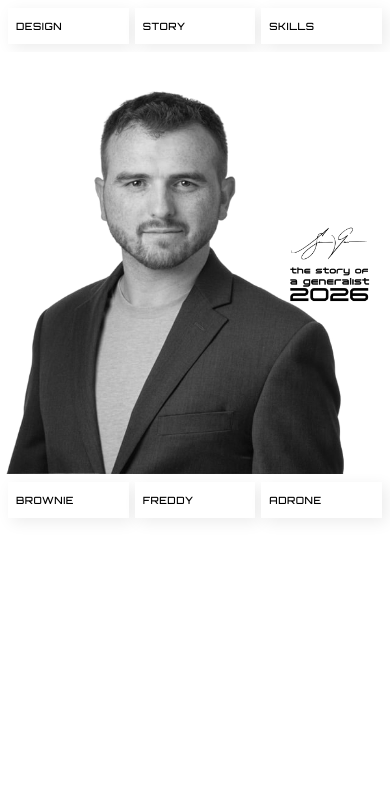
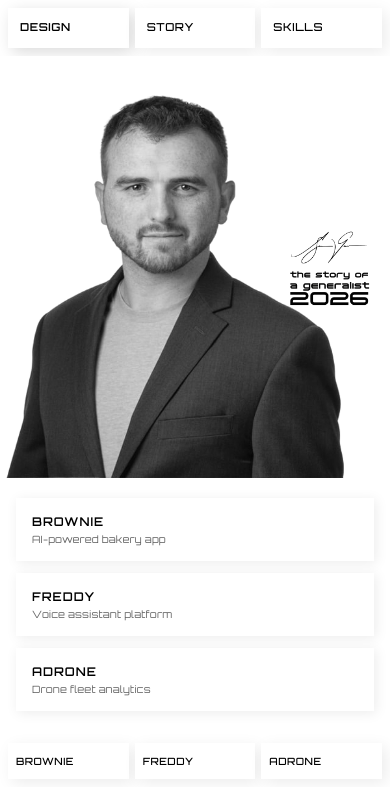
Before and after one commit to tatsuyakuroda/stephen-portfolio, a React (Vite) app: page / in a window 390 px wide. Shown: the top 812 px of the page. Built offline with nearby package versions, Linux system fonts and the light colour scheme.

Commit message:
Enhance navigation and tab functionality in App.jsx, adding active state styling for buttons. Update App.css with new styles for project teasers, tab content, and responsive adjustments. Modify index.html viewport meta tag for better mobile support.

```diff
--- a/index.html
+++ b/index.html
@@ -6,7 +6,7 @@
     <link rel="preconnect" href="https://fonts.gstatic.com" crossorigin />
     <link href="https://fonts.googleapis.com/css2?family=Orbitron:wght@400;500;600;700;800;900&family=Share+Tech&display=swap" rel="stylesheet" />
     <link rel="icon" type="image/jpeg" href="/images/favi.jpg" />
-    <meta name="viewport" content="width=device-width, initial-scale=1.0" />
+    <meta name="viewport" content="width=device-width, initial-scale=1.0, viewport-fit=cover" />
     <title>stephen-portfolio</title>
   </head>
   <body>
--- a/src/App.css
+++ b/src/App.css
@@ -78,6 +78,11 @@
   transform: translateY(-50%);
 }
 
+.nav-btn-active {
+  box-shadow: 4px 4px 16px rgba(0, 0, 0, 0.15);
+  font-weight: 600;
+}
+
 .mobile-layout {
   display: block;
   min-height: 100svh;
@@ -92,8 +97,9 @@
   overflow: visible;
 }
 
-.nav-right,
-.nav-bottom {
+.nav-tabs,
+.nav-bottom,
+.tab-content {
   display: none;
 }
 
@@ -178,7 +184,11 @@
 @media (max-width: 768px) {
   .layout {
     display: block;
-    min-height: 100svh;
+    min-height: auto;
+  }
+
+  .app {
+    min-height: auto;
   }
 
   .sidebar {
@@ -188,7 +198,7 @@
   .mobile-layout {
     display: flex;
     flex-direction: column;
-    min-height: 100svh;
+    min-height: auto;
     gap: 0;
   }
 
@@ -199,6 +209,7 @@
     justify-content: center;
     padding: 0;
     margin: 0;
+    min-height: 0;
   }
 
   .portrait {
@@ -208,9 +219,16 @@
     max-width: 100%;
     object-fit: contain;
     object-position: bottom center;
+    vertical-align: bottom;
   }
 
-  .nav-right {
+  .canvas.canvas-story,
+  .canvas.canvas-skills {
+    min-height: 0;
+    padding: 0;
+  }
+
+  .nav-tabs {
     display: grid;
     grid-template-columns: repeat(3, 1fr);
     gap: 6px;
@@ -218,15 +236,23 @@
     flex-shrink: 0;
   }
 
+  .tab-content {
+    display: block;
+    flex: 1 1 auto;
+    padding: 24px 20px calc(32px + env(safe-area-inset-bottom, 0px));
+    min-height: 0;
+  }
+
   .nav-bottom {
     display: grid;
     grid-template-columns: repeat(3, 1fr);
     gap: 6px;
     padding: 12px;
+    padding-bottom: calc(12px + env(safe-area-inset-bottom, 0px));
     flex-shrink: 0;
   }
 
-  .nav-right .nav-btn,
+  .nav-tabs .nav-btn,
   .nav-bottom .nav-btn {
     width: 100%;
     min-width: 0;
@@ -244,6 +270,137 @@
 
   .branding-signature {
     height: 100px;
+  }
+
+  /* Tab content: Project teasers (DESIGN) */
+  .project-teasers {
+    display: grid;
+    grid-template-columns: repeat(3, 1fr);
+    gap: 12px;
+  }
+
+  .project-teaser {
+    font-family: 'Orbitron', system-ui, sans-serif;
+    padding: 16px;
+    background: #fff;
+    border: none;
+    box-shadow: 2px 2px 12px rgba(0, 0, 0, 0.08);
+    cursor: pointer;
+    text-align: center;
+    transition: box-shadow 0.2s;
+    display: flex;
+    flex-direction: column;
+    gap: 4px;
+  }
+
+  .project-teaser:hover {
+    box-shadow: 3px 3px 16px rgba(0, 0, 0, 0.12);
+  }
+
+  .project-teaser-name {
+    font-size: 12px;
+    font-weight: 600;
+    letter-spacing: 0.08em;
+    text-transform: uppercase;
+    color: #000;
+  }
+
+  .project-teaser-tag {
+    font-size: 10px;
+    font-weight: 400;
+    letter-spacing: 0.02em;
+    color: #666;
+    text-transform: none;
+  }
+
+  /* Tab content: Story */
+  .tab-story {
+    text-align: center;
+    max-width: 480px;
+    margin: 0 auto;
+  }
+
+  .tab-story-signature {
+    height: 48px;
+    width: auto;
+    margin: 0 auto 16px;
+    display: block;
+  }
+
+  .tab-story-intro {
+    font-family: 'Orbitron', system-ui, sans-serif;
+    font-size: 15px;
+    line-height: 1.6;
+    color: #000;
+    margin: 0 0 12px;
+    -webkit-line-clamp: 4;
+    display: -webkit-box;
+    -webkit-box-orient: vertical;
+    overflow: hidden;
+  }
+
+  .tab-story-tagline {
+    font-family: 'Orbitron', system-ui, sans-serif;
+    font-size: 14px;
+    letter-spacing: 0.2em;
+    color: #333;
+    margin: 0 0 20px;
+    text-transform: lowercase;
+  }
+
+  .tab-story-btn {
+    font-family: 'Orbitron', system-ui, sans-serif;
+    font-size: 12px;
+    font-weight: 600;
+    letter-spacing: 0.1em;
+    padding: 12px 24px;
+    background: #000;
+    color: #fff;
+    border: none;
+    cursor: pointer;
+    text-transform: uppercase;
+    transition: opacity 0.2s;
+  }
+
+  .tab-story-btn:hover {
+    opacity: 0.85;
+  }
+
+  /* Tab content: Skills */
+  .tab-skills {
+    padding: 0;
+  }
+
+  .skills-grid {
+    display: grid;
+    grid-template-columns: repeat(2, 1fr);
+    gap: 16px 24px;
+  }
+
+  .skill-item {
+    display: flex;
+    flex-direction: column;
+    gap: 6px;
+  }
+
+  .skill-name {
+    font-family: 'Orbitron', system-ui, sans-serif;
+    font-size: 12px;
+    font-weight: 600;
+    letter-spacing: 0.05em;
+    color: #000;
+  }
+
+  .skill-bar-wrap {
+    height: 6px;
+    background: #eee;
+    overflow: hidden;
+  }
+
+  .skill-bar {
+    height: 100%;
+    background: #000;
+    transition: width 0.5s ease;
   }
 }
 
@@ -267,9 +424,17 @@
     min-height: 36px;
   }
 
-  .nav-right,
+  .nav-tabs,
   .nav-bottom {
     padding: 8px;
+  }
+
+  .tab-content {
+    padding: 20px 16px 24px;
+  }
+
+  .project-teasers {
+    grid-template-columns: 1fr;
   }
 
   .portrait {
@@ -279,11 +444,15 @@
   .branding-signature {
     height: 80px;
   }
+
+  .skills-grid {
+    grid-template-columns: 1fr;
+  }
 }
 
 /* Extra small */
 @media (max-width: 360px) {
-  .nav-right .nav-btn {
+  .nav-tabs .nav-btn {
     min-width: 60px;
     font-size: 9px;
   }
@@ -291,4 +460,8 @@
   .portrait {
     height: 45svh;
   }
+
+  .tab-story-intro {
+    font-size: 14px;
+  }
 }
--- a/src/App.jsx
+++ b/src/App.jsx
@@ -1,12 +1,41 @@
+import { useState } from 'react'
 import './App.css'
 
-const navItems = ['DESIGN', 'STORY', 'SKILLS', 'BROWNIE', 'FREDDY', 'ADRONE']
-const navRight = navItems.slice(0, 3)
-const navBottom = navItems.slice(3, 6)
+const TABS = ['DESIGN', 'STORY', 'SKILLS']
+const PROJECTS = [
+  { id: 'brownie', name: 'BROWNIE' },
+  { id: 'freddy', name: 'FREDDY' },
+  { id: 'adrone', name: 'ADRONE' },
+]
 
-function NavButton({ label }) {
+const SKILLS = [
+  { name: 'Machine Learning', level: 90 },
+  { name: 'TypeScript', level: 88 },
+  { name: 'System Design', level: 85 },
+  { name: 'UX Research', level: 82 },
+  { name: 'Data Pipelines', level: 80 },
+  { name: 'APIs & Integrations', level: 92 },
+]
+
+const STORY_INTRO =
+  'From code to canvas, strategy to systems — I build bridges between disciplines. Not a specialist. A connector.'
+
+const STORY_TAGLINE = 'engineer · designer · storyteller'
+
+const PROJECT_TEASERS = [
+  { id: 'brownie', name: 'BROWNIE', tag: 'AI-powered bakery app' },
+  { id: 'freddy', name: 'FREDDY', tag: 'Voice assistant platform' },
+  { id: 'adrone', name: 'ADRONE', tag: 'Drone fleet analytics' },
+]
+
+function NavButton({ label, onClick, isActive }) {
   return (
-    <button type="button" className="nav-btn" data-animation="both">
+    <button
+      type="button"
+      className={`nav-btn ${isActive ? 'nav-btn-active' : ''}`}
+      data-animation="both"
+      onClick={onClick}
+    >
       <span className="nav-btn-text">
         <span className="nav-btn-text-track">
           <span>{label}</span>
@@ -18,21 +47,39 @@ function NavButton({ label }) {
 }
 
 function App() {
+  const [activeTab, setActiveTab] = useState('DESIGN')
+
   return (
     <div className="app">
       <div className="layout">
         <nav className="sidebar">
-          {navItems.map((label) => (
-            <NavButton key={label} label={label} />
+          {TABS.map((label) => (
+            <NavButton
+              key={label}
+              label={label}
+              isActive={activeTab === label}
+              onClick={() => setActiveTab(label)}
+            />
+          ))}
+          {PROJECTS.map((p) => (
+            <NavButton key={p.id} label={p.name} />
           ))}
         </nav>
         <div className="mobile-layout">
-          <div className="nav-right">
-            {navRight.map((label) => (
-              <NavButton key={label} label={label} />
+          <div className="nav-tabs">
+            {TABS.map((label) => (
+              <NavButton
+                key={label}
+                label={label}
+                isActive={activeTab === label}
+                onClick={() => setActiveTab(label)}
+              />
             ))}
           </div>
-          <main className="canvas">
+
+          <main className={`canvas canvas-${activeTab.toLowerCase()}`}>
+            {activeTab === 'DESIGN' && (
+              <>
                 <img
                   src="/images/stephen.png"
                   alt="Stephen"
@@ -45,10 +92,65 @@ function App() {
                     className="branding-signature"
                   />
                 </aside>
+              </>
+            )}
           </main>
+
+          <section className="tab-content">
+            {activeTab === 'DESIGN' && (
+              <div className="tab-design">
+                <div className="project-teasers">
+                  {PROJECT_TEASERS.map((p) => (
+                    <button
+                      key={p.id}
+                      type="button"
+                      className="project-teaser"
+                    >
+                      <span className="project-teaser-name">{p.name}</span>
+                      <span className="project-teaser-tag">{p.tag}</span>
+                    </button>
+                  ))}
+                </div>
+              </div>
+            )}
+
+            {activeTab === 'STORY' && (
+              <div className="tab-story">
+                <img
+                  src="/images/sign.png"
+                  alt="Signature"
+                  className="tab-story-signature"
+                />
+                <p className="tab-story-intro">{STORY_INTRO}</p>
+                <p className="tab-story-tagline">{STORY_TAGLINE}</p>
+                <button type="button" className="tab-story-btn">
+                  Dive deeper
+                </button>
+              </div>
+            )}
+
+            {activeTab === 'SKILLS' && (
+              <div className="tab-skills">
+                <div className="skills-grid">
+                  {SKILLS.map((skill) => (
+                    <div key={skill.name} className="skill-item">
+                      <span className="skill-name">{skill.name}</span>
+                      <div className="skill-bar-wrap">
+                        <div
+                          className="skill-bar"
+                          style={{ width: `${skill.level}%` }}
+                        />
+                      </div>
+                    </div>
+                  ))}
+                </div>
+              </div>
+            )}
+          </section>
+
           <div className="nav-bottom">
-            {navBottom.map((label) => (
-              <NavButton key={label} label={label} />
+            {PROJECTS.map((p) => (
+              <NavButton key={p.id} label={p.name} />
             ))}
           </div>
         </div>
```
Lines whose indentation alone changed are shown as unchanged.
